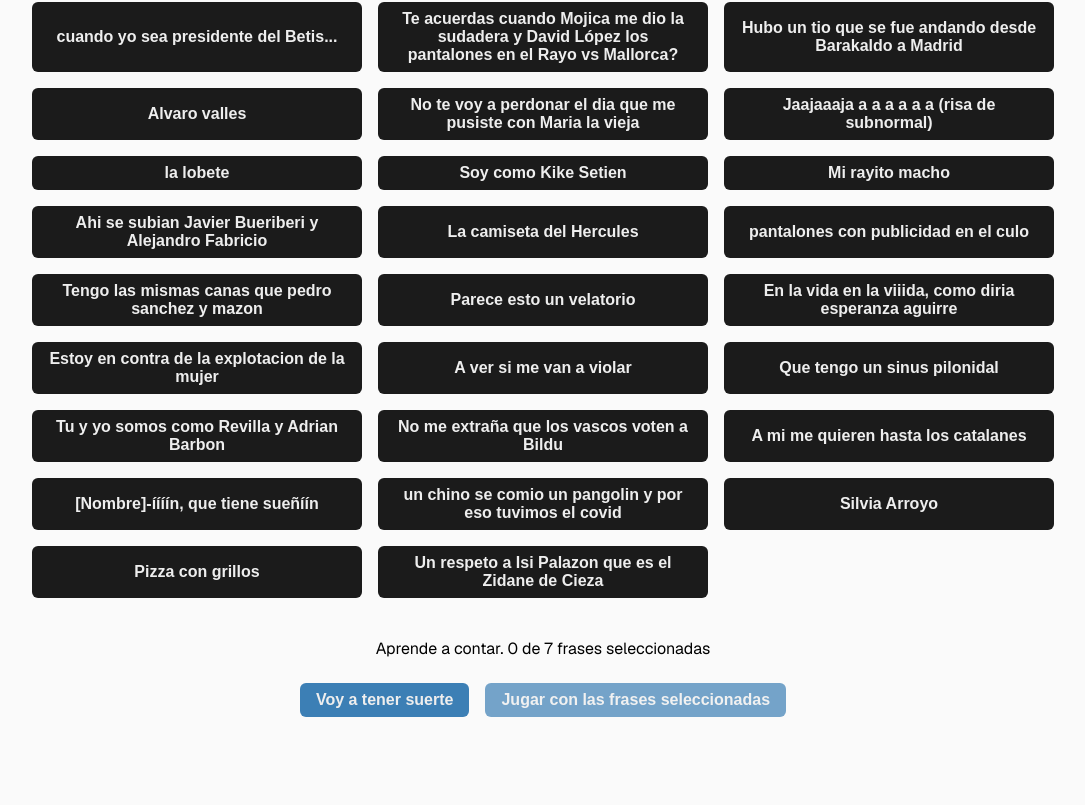
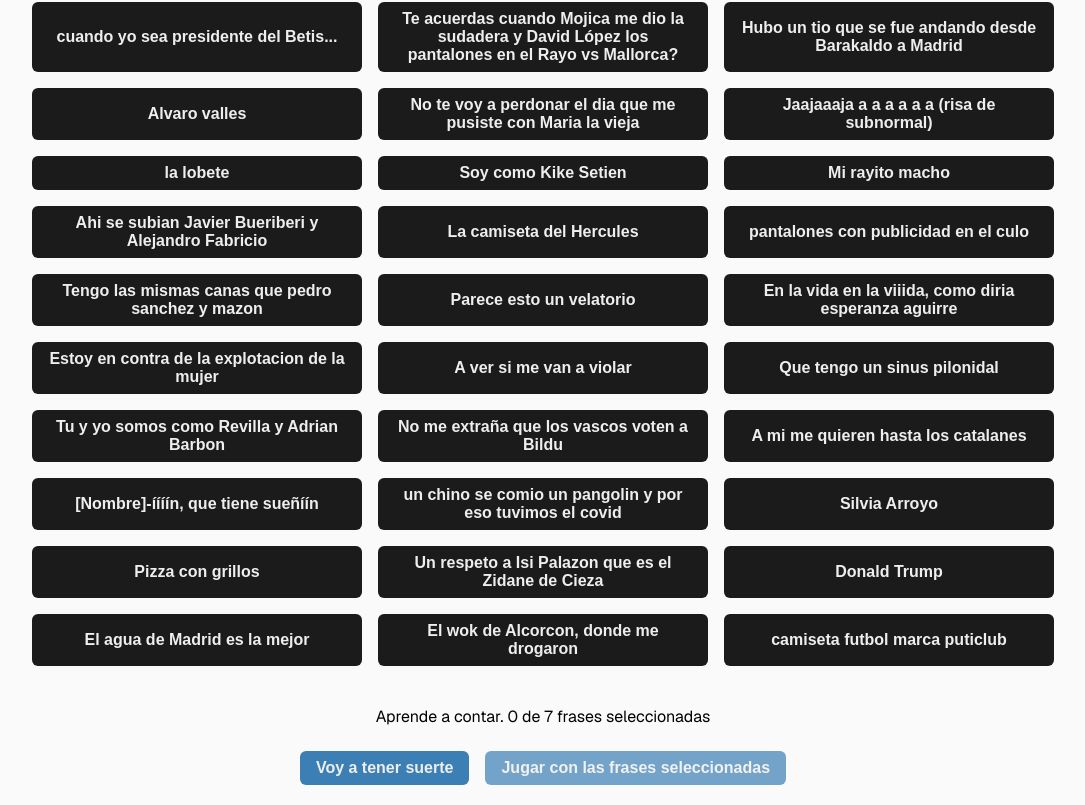
Before and after one commit to FbarcalaR/Joaquingo, a Next.js app: page /select-sentences in a window 1280 px wide. Shown: the part 833-1638 px from the top of the page, without its empty margins (97-1182 px from the left). Before the commit the page ends 1570 px from the top, so only its background shows below. Built offline with nearby package versions, Linux system fonts and the light colour scheme.

Commit message:
Update all-joaquins-sentences.ts

```diff
--- a/src/app/constants/all-joaquins-sentences.ts
+++ b/src/app/constants/all-joaquins-sentences.ts
@@ -60,4 +60,8 @@ export const allJoaquinSentences: JoaquinSentence[] = [
   "Silvia Arroyo",
   "Pizza con grillos",
   "Un respeto a Isi Palazon que es el Zidane de Cieza",
+  "Donald Trump",
+  "El agua de Madrid es la mejor",
+  "El wok de Alcorcon, donde me drogaron",
+  "camiseta futbol marca puticlub",
 ].map((label, index) => ({ id: index + 1, label }));
```
